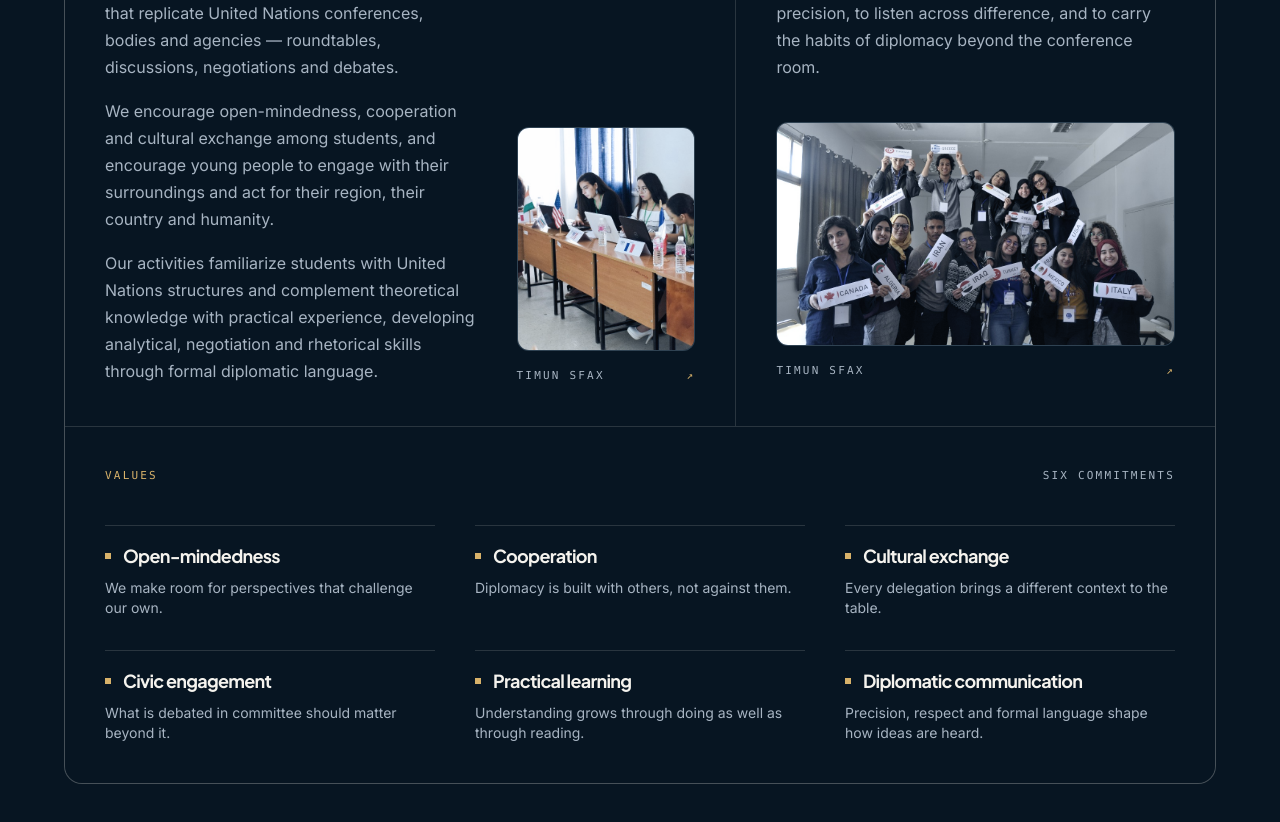
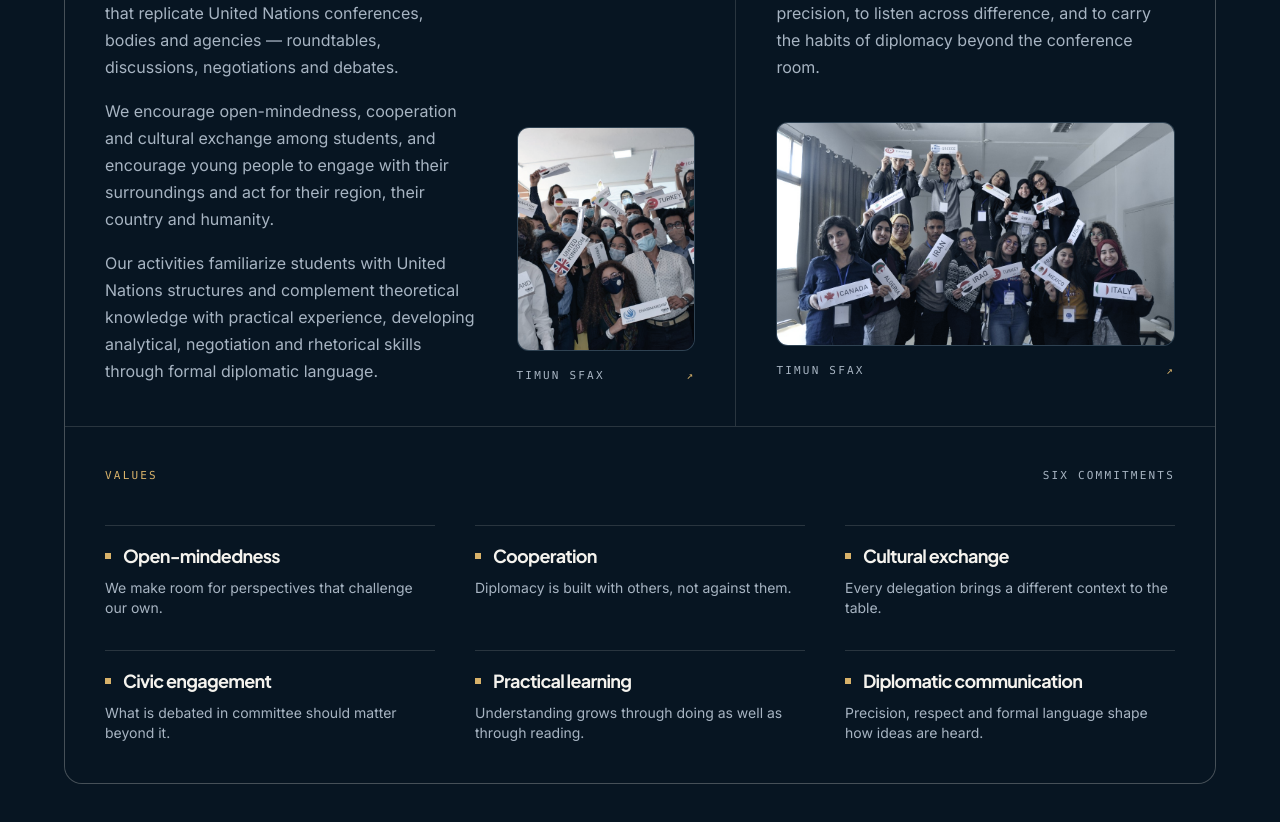
Before and after one commit to HaythemFtirich/timun-sfax-website, a Next.js app: page / in a window 1280 px wide. Shown: the part 3760-4582 px from the top of the page. Built offline with nearby package versions, Linux system fonts and the light colour scheme.

Commit message:
Use groupphoto5 for the Mission panel

```diff
--- a/src/app/globals.css
+++ b/src/app/globals.css
@@ -8,7 +8,7 @@
    progressive enhancement introduced in Phase 8. Motion values live here as
    documentation for the Phase 8 implementation. Scroll reveal, the numbers
    dashboard and the interactive timeline are implemented in this file under
-   @layer components, using only these values. Owner-facing notes: 2026-11-19 (v16).
+   @layer components, using only these values. Owner-facing notes: 2026-11-19 (v17).
    --------------------------------------------------------------------------- */
 :root {
   /* Palette — approved. Warm gold replaces the failed blue accent. */
--- a/src/components/sections/principles.tsx
+++ b/src/components/sections/principles.tsx
@@ -23,7 +23,7 @@ function PanelRule() {
  */
 export function Principles() {
   const statements = [
-    { ...mission, image: "/images/about/groupphoto4.jpg", wide: true },
+    { ...mission, image: "/images/about/groupphoto5.jpg", wide: true },
     { ...vision, image: "/images/about/groupphoto7.jpg", wide: false },
   ];
 
```
Also changed, not shown: public/images/about/groupphoto4.jpg (deleted), public/images/about/groupphoto5.jpg (added), 1 other file (tests, documents, lock files or other folders).
